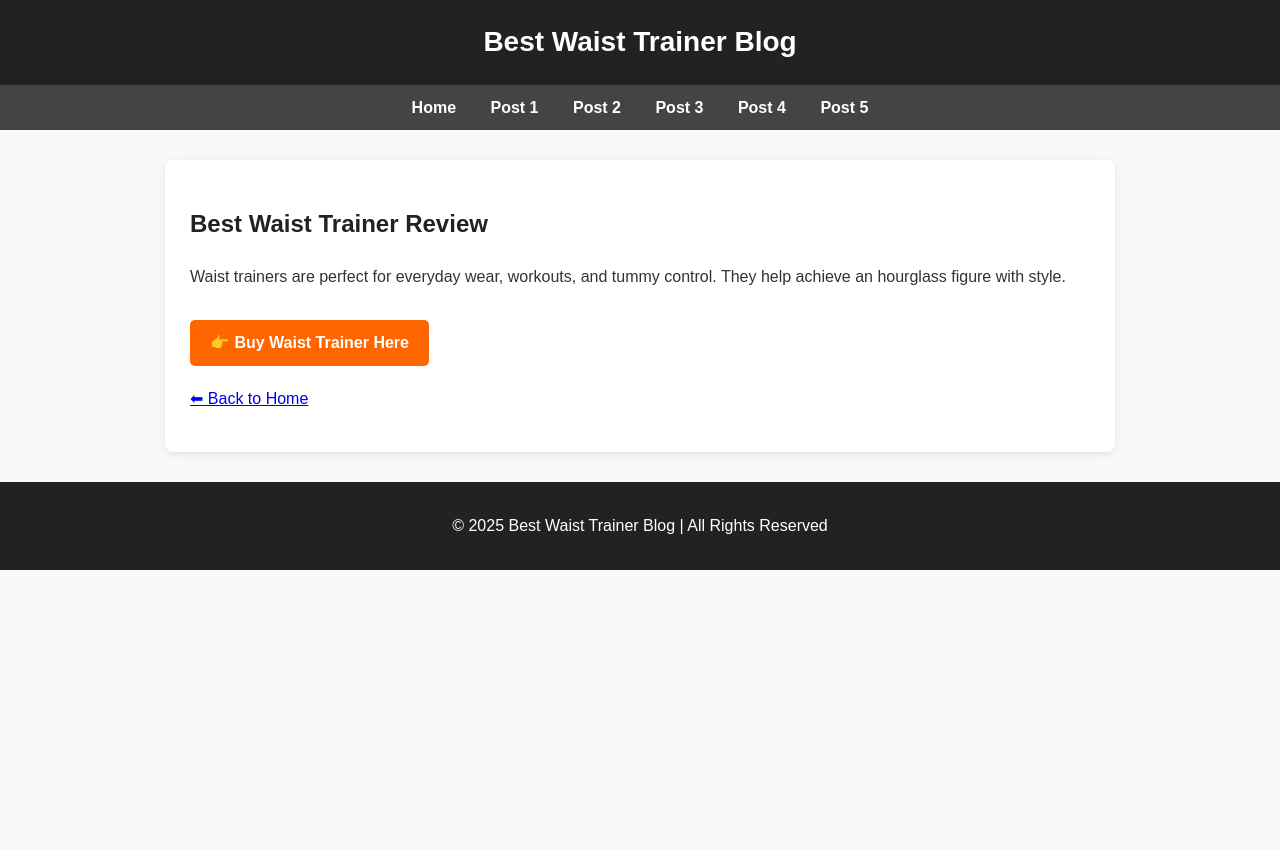
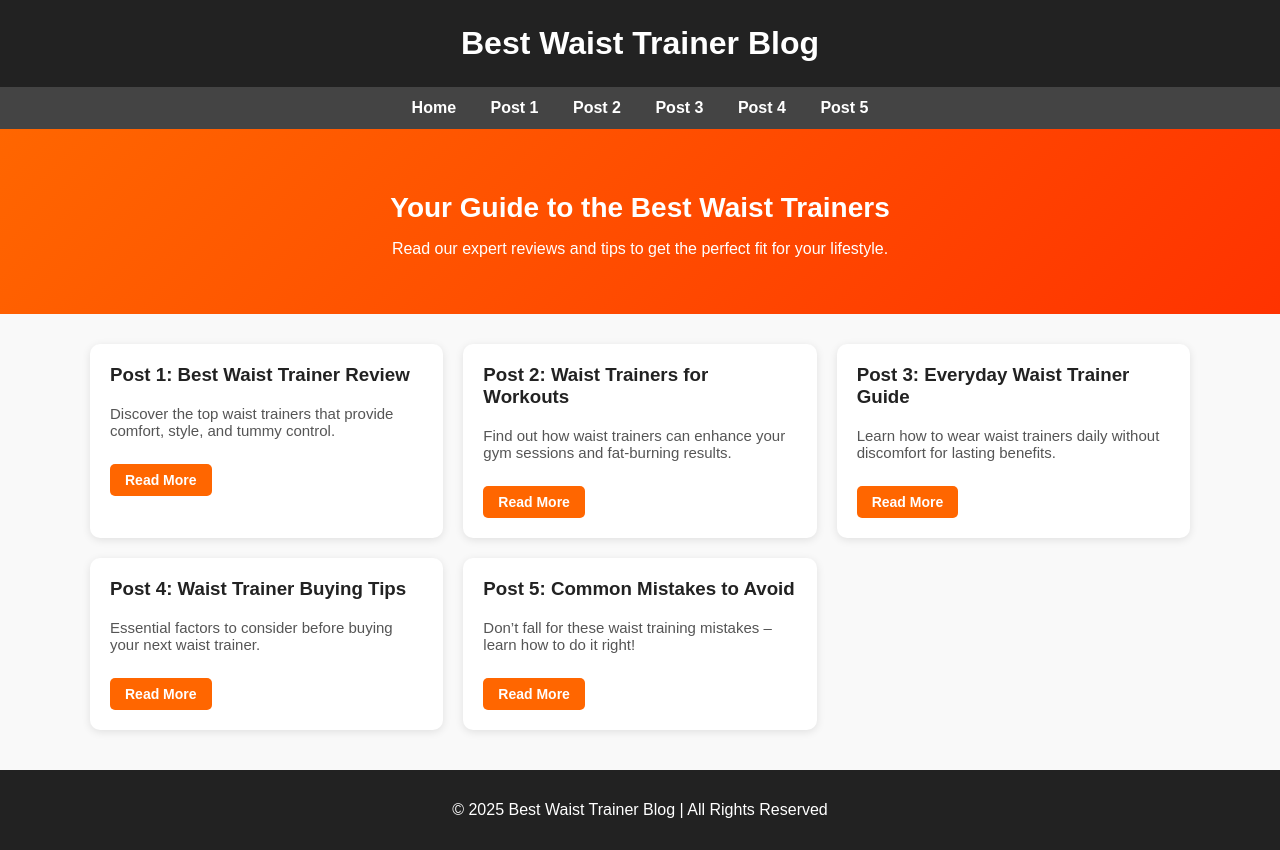
Before and after one commit to bestwaisttrainerforwomen50523-coder/best-waist-trainer-for-women, a plain HTML site: page index.html in a window 1280 px wide. Before the commit the page ends 800 px from the top, so only its background shows below. Drawn offline with Linux system fonts and the light colour scheme.

Commit message:
Update index.html

```diff
--- a/index.html
+++ b/index.html
@@ -2,29 +2,28 @@
 <html lang="en">
 <head>
   <meta charset="UTF-8">
-  <title>Best Waist Trainer Review</title>
+  <title>Best Waist Trainer Blog</title>
   <style>
     body {
       font-family: Arial, sans-serif;
       background: #f9f9f9;
       margin: 0;
       padding: 0;
-      line-height: 1.6;
       color: #333;
     }
     header {
       background: #222;
       color: #fff;
-      padding: 20px;
+      padding: 25px;
       text-align: center;
     }
     header h1 {
       margin: 0;
-      font-size: 28px;
+      font-size: 32px;
     }
     nav {
       background: #444;
-      padding: 10px;
+      padding: 12px;
       text-align: center;
     }
     nav a {
@@ -36,34 +35,60 @@
     nav a:hover {
       color: #ff6600;
     }
+    .hero {
+      text-align: center;
+      padding: 40px 20px;
+      background: linear-gradient(135deg, #ff6600, #ff3300);
+      color: #fff;
+    }
+    .hero h2 {
+      font-size: 28px;
+      margin-bottom: 10px;
+    }
     .container {
-      max-width: 900px;
+      max-width: 1100px;
       margin: 30px auto;
+      padding: 0 20px;
+      display: grid;
+      grid-template-columns: repeat(auto-fit, minmax(300px, 1fr));
+      gap: 20px;
+    }
+    .card {
       background: #fff;
-      padding: 25px;
-      border-radius: 8px;
+      padding: 20px;
+      border-radius: 10px;
       box-shadow: 0 2px 8px rgba(0,0,0,0.1);
+      transition: transform 0.2s ease-in-out;
     }
-    .container h2 {
+    .card:hover {
+      transform: translateY(-5px);
+    }
+    .card h3 {
+      margin-top: 0;
       color: #222;
     }
-    .buy-btn {
+    .card p {
+      font-size: 15px;
+      color: #555;
+    }
+    .read-btn {
       display: inline-block;
       background: #ff6600;
       color: #fff;
-      padding: 10px 20px;
-      margin-top: 15px;
+      padding: 8px 15px;
       border-radius: 5px;
       text-decoration: none;
+      margin-top: 10px;
+      font-size: 14px;
       font-weight: bold;
     }
-    .buy-btn:hover {
+    .read-btn:hover {
       background: #e05500;
     }
     footer {
       text-align: center;
       padding: 15px;
-      margin-top: 30px;
+      margin-top: 40px;
       background: #222;
       color: #fff;
     }
@@ -84,15 +109,37 @@
     <a href="post5.html">Post 5</a>
   </nav>
 
+  <section class="hero">
+    <h2>Your Guide to the Best Waist Trainers</h2>
+    <p>Read our expert reviews and tips to get the perfect fit for your lifestyle.</p>
+  </section>
+
   <div class="container">
-    <h2>Best Waist Trainer Review</h2>
-    <p>Waist trainers are perfect for everyday wear, workouts, and tummy control. They help achieve an hourglass figure with style.</p>
-
-    <a class="buy-btn" href="https://yourecommercewebsite.com" target="_blank">👉 Buy Waist Trainer Here</a>
-
-    <p style="margin-top:20px;">
-      <a href="index.html">⬅ Back to Home</a>
-    </p>
+    <div class="card">
+      <h3>Post 1: Best Waist Trainer Review</h3>
+      <p>Discover the top waist trainers that provide comfort, style, and tummy control.</p>
+      <a href="post1.html" class="read-btn">Read More</a>
+    </div>
+    <div class="card">
+      <h3>Post 2: Waist Trainers for Workouts</h3>
+      <p>Find out how waist trainers can enhance your gym sessions and fat-burning results.</p>
+      <a href="post2.html" class="read-btn">Read More</a>
+    </div>
+    <div class="card">
+      <h3>Post 3: Everyday Waist Trainer Guide</h3>
+      <p>Learn how to wear waist trainers daily without discomfort for lasting benefits.</p>
+      <a href="post3.html" class="read-btn">Read More</a>
+    </div>
+    <div class="card">
+      <h3>Post 4: Waist Trainer Buying Tips</h3>
+      <p>Essential factors to consider before buying your next waist trainer.</p>
+      <a href="post4.html" class="read-btn">Read More</a>
+    </div>
+    <div class="card">
+      <h3>Post 5: Common Mistakes to Avoid</h3>
+      <p>Don’t fall for these waist training mistakes – learn how to do it right!</p>
+      <a href="post5.html" class="read-btn">Read More</a>
+    </div>
   </div>
 
   <footer>
```
